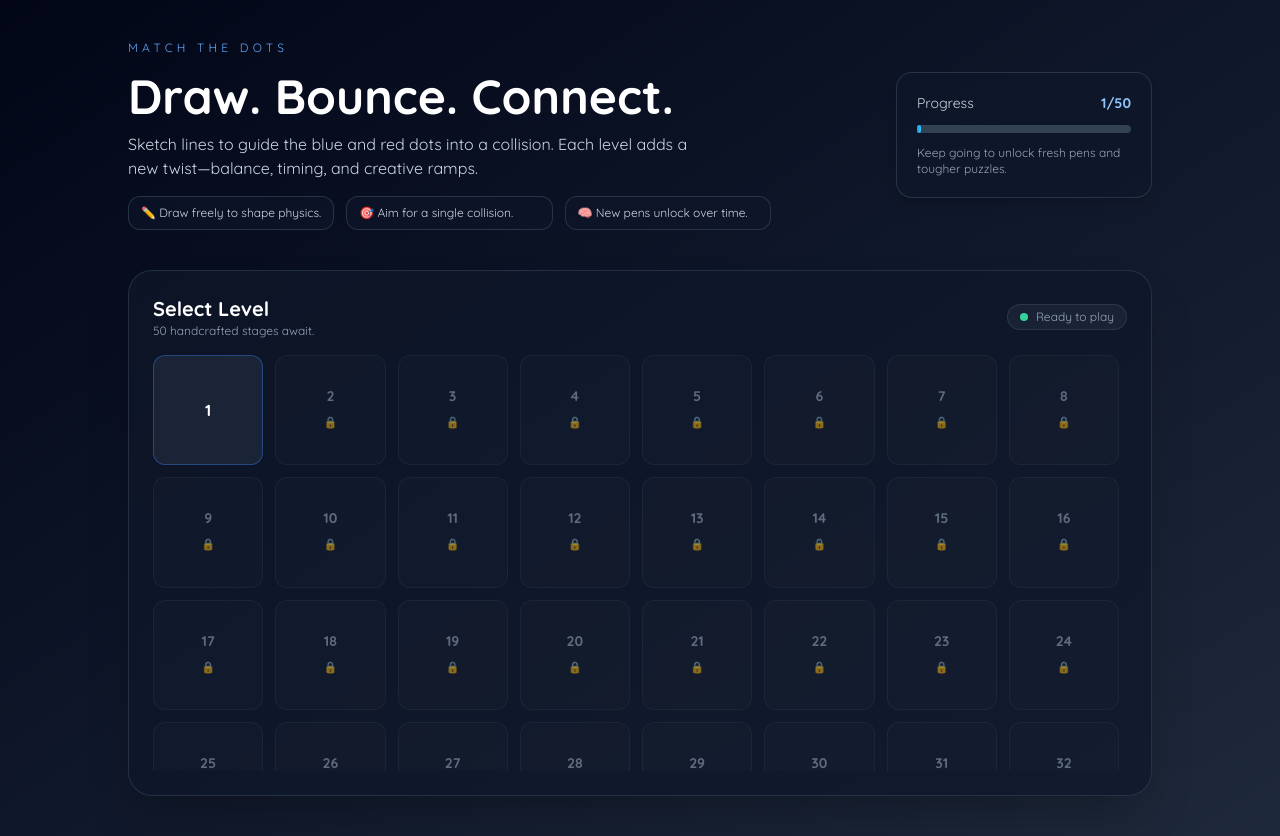
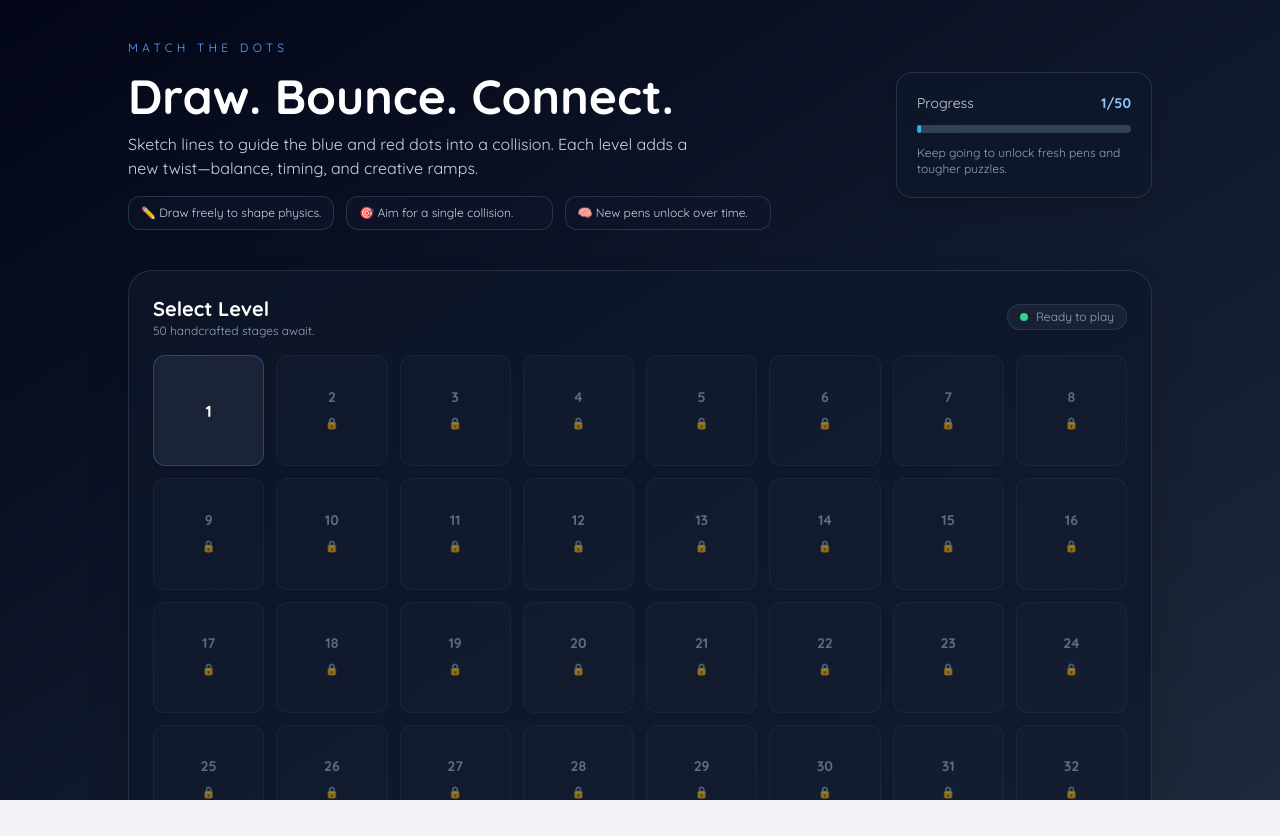
Before and after one commit to arjuntheprogrammer/match-the-dots, a React (Vite) app: page / in a window 1280 px wide. After the commit the page ends 800 px from the top, so only its background shows below. Built offline with nearby package versions, Linux system fonts and the light colour scheme.

Commit message:
feat: move scrolling to page

```diff
--- a/components/LevelSelector.tsx
+++ b/components/LevelSelector.tsx
@@ -13,7 +13,7 @@ export const LevelSelector: React.FC<LevelSelectorProps> = ({ unlockedLevels, on
   const progressPercent = Math.round((progress / totalLevels) * 100);
 
   return (
-    <div className="min-h-screen bg-gradient-to-br from-slate-950 via-slate-900 to-slate-800 px-4 py-10 text-white">
+    <div className="h-screen overflow-y-auto bg-gradient-to-br from-slate-950 via-slate-900 to-slate-800 px-4 py-10 text-white">
       <div className="max-w-5xl mx-auto">
         <header className="flex flex-col gap-6 md:flex-row md:items-center md:justify-between mb-10">
           <div className="space-y-4">
@@ -59,11 +59,10 @@ export const LevelSelector: React.FC<LevelSelectorProps> = ({ unlockedLevels, on
             </div>
           </div>
 
-          <div className="max-h-[52vh] overflow-y-auto pr-2">
-            <div className="grid grid-cols-3 sm:grid-cols-4 md:grid-cols-6 lg:grid-cols-8 gap-3">
-              {LEVELS.map((lvl) => {
-                const isUnlocked = lvl.id <= unlockedLevels;
-                const isCompleted = lvl.id < unlockedLevels;
+          <div className="grid grid-cols-3 sm:grid-cols-4 md:grid-cols-6 lg:grid-cols-8 gap-3">
+            {LEVELS.map((lvl) => {
+              const isUnlocked = lvl.id <= unlockedLevels;
+              const isCompleted = lvl.id < unlockedLevels;
                 return (
                   <button
                     key={lvl.id}
@@ -91,7 +90,6 @@ export const LevelSelector: React.FC<LevelSelectorProps> = ({ unlockedLevels, on
                   </button>
                 );
               })}
-            </div>
           </div>
         </section>
       </div>
```
